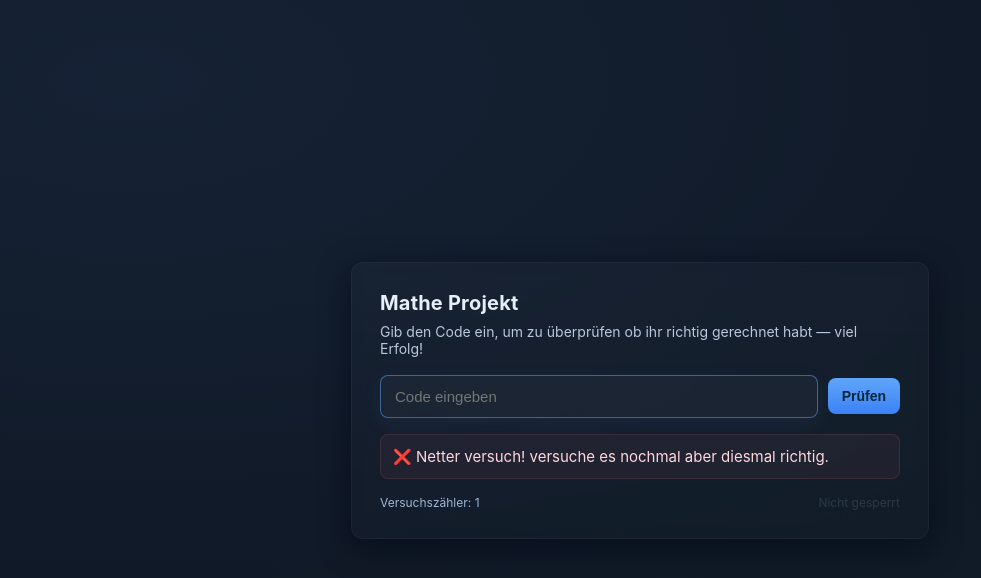
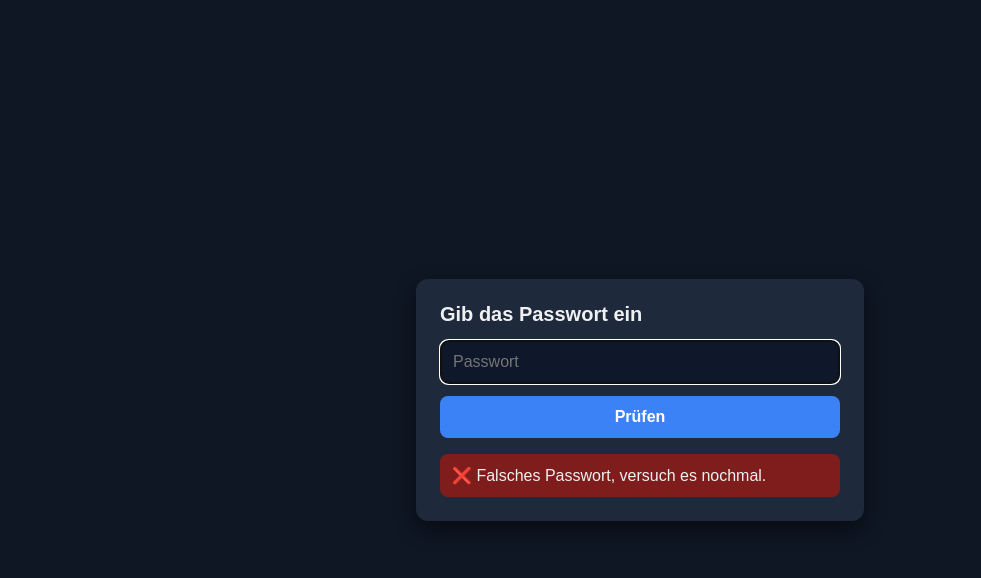
Before and after one commit to Escaperoom132/Escaperoom, a plain HTML site: page index.html in a window 1280 px wide. Both pictures are taken after a click on the button "Prüfen". Shown: the whole page, without its empty margins (0-981 px from the left). Drawn offline with Linux system fonts and the light colour scheme.

Commit message:
Update index.html

```diff
--- a/index.html
+++ b/index.html
@@ -3,267 +3,122 @@
 <head>
   <meta charset="utf-8" />
   <meta name="viewport" content="width=device-width,initial-scale=1" />
-  <title>Matheprojekt</title>
+  <title>Passwort-Rätsel</title>
   <style>
-    :root{
-      --bg: #0f1724;
-      --card: #0b1220;
-      --accent: #60a5fa;
-      --success: #34d399;
-      --danger: #fb7185;
-      --glass: rgba(255,255,255,0.03);
-      font-family: Inter, ui-sans-serif, system-ui, -apple-system, "Segoe UI", Roboto, "Helvetica Neue", Arial;
+    body {
+      font-family: sans-serif;
+      background: #0f1724;
+      color: #f0f0f0;
+      margin: 0;
+      display: flex;
+      justify-content: center;
+      align-items: center;
+      height: 100vh;
     }
-
-    html,body{
-      height:100%;
-      margin:0;
-      background: radial-gradient(1200px 600px at 10% 10%, rgba(96,165,250,0.08), transparent),
-                  radial-gradient(1000px 500px at 90% 90%, rgba(52,211,153,0.03), transparent),
-                  var(--bg);
-      color:#e6eef8;
+    .card {
+      background: #1e293b;
+      padding: 24px;
+      border-radius: 12px;
+      max-width: 400px;
+      width: 100%;
+      box-shadow: 0 8px 20px rgba(0,0,0,0.5);
     }
-
-    .wrap{
-      min-height:100%;
-      display:flex;
-      align-items:center;
-      justify-content:center;
-      padding:32px;
-      box-sizing:border-box;
+    h1 {
+      font-size: 20px;
+      margin-top: 0;
     }
-
-    .card{
-      width:100%;
-      max-width:520px;
-      background:linear-gradient(180deg, rgba(255,255,255,0.02), rgba(255,255,255,0.01));
-      border:1px solid rgba(255,255,255,0.04);
-      box-shadow: 0 8px 30px rgba(2,6,23,0.6);
-      border-radius:12px;
-      padding:28px;
-      backdrop-filter: blur(6px);
+    input[type="password"] {
+      width: 100%;
+      padding: 12px;
+      border-radius: 8px;
+      border: 1px solid #334155;
+      background: #0f172a;
+      color: #f0f0f0;
+      font-size: 16px;
+      box-sizing: border-box;
+      margin-bottom: 12px;
     }
-
-    h1{
-      margin:0 0 8px 0;
-      font-size:20px;
-      letter-spacing:0.2px;
+    button {
+      width: 100%;
+      padding: 12px;
+      border: none;
+      border-radius: 8px;
+      background: #3b82f6;
+      color: white;
+      font-weight: bold;
+      font-size: 16px;
+      cursor: pointer;
     }
-    p.lead{
-      margin:0 0 18px 0;
-      color: #b9c8dd;
-      font-size:14px;
+    button:active {
+      background: #2563eb;
     }
-
-    .input-row{
-      display:flex;
-      gap:10px;
-      align-items:center;
+    .message {
+      margin-top: 16px;
+      padding: 12px;
+      border-radius: 8px;
+      display: none;
     }
-
-    input[type="password"]{
-      flex:1;
-      padding:12px 14px;
-      border-radius:8px;
-      border:1px solid rgba(255,255,255,0.06);
-      background:var(--glass);
-      color:inherit;
-      font-size:15px;
-      outline:none;
-      transition:box-shadow .12s, border-color .12s;
-    }
-    input[type="password"]:focus{
-      box-shadow: 0 6px 20px rgba(96,165,250,0.08);
-      border-color: rgba(96,165,250,0.5);
-    }
-
-    button{
-      padding:10px 14px;
-      border-radius:8px;
-      border:0;
-      background: linear-gradient(180deg,var(--accent), #3b82f6);
-      color:#04263b;
-      font-weight:600;
-      cursor:pointer;
-      font-size:14px;
-    }
-    button:active{ transform: translateY(1px); }
-
-    .message{
-      margin-top:16px;
-      padding:12px;
-      border-radius:8px;
-      display:none;
-      align-items:center;
-      gap:10px;
-      font-size:15px;
-    }
-    .message.show{ display:flex; }
-
-    .msg-success{ background: rgba(52,211,153,0.08); border:1px solid rgba(52,211,153,0.12); color: #bff7dd; }
-    .msg-wrong{ background: rgba(251,113,133,0.06); border:1px solid rgba(251,113,133,0.12); color:#ffd7dc; }
-
-    .hint{
-      margin-top:12px;
-      font-size:13px;
-      color:#9db7d6;
-    }
-
-    .small{
-      font-size:12px;
-      color:#9fb7d6;
-    }
-
-    footer{
-      margin-top:16px;
-      font-size:12px;
-      color:#7f9fc2;
-      display:flex;
-      justify-content:space-between;
-      align-items:center;
-    }
-
-    .hidden-content{
-      margin-top:18px;
-      padding:16px;
-      border-radius:8px;
-      background: linear-gradient(180deg, rgba(255,255,255,0.01), rgba(255,255,255,0.005));
-      border:1px dashed rgba(255,255,255,0.03);
-      display:none;
-      text-align:center;
-      font-weight:700;
-      font-size:16px;
-    }
-
-    .locked{
-      opacity:0.18;
-      user-select:none;
-    }
+    .msg-success { background: #065f46; }
+    .msg-wrong { background: #7f1d1d; }
   </style>
 </head>
 <body>
-  <div class="wrap">
-    <div class="card" role="main" aria-labelledby="title">
-      <h1 id="title">Mathe Projekt</h1>
-      <p class="lead">Gib den Code ein, um zu überprüfen ob ihr richtig gerechnet habt — viel Erfolg!</p>
-
-      <div class="input-row" aria-hidden="false">
-        <input id="pwd" type="password" inputmode="text" aria-label="Code eingeben" placeholder="Code eingeben" autocomplete="off" />
-        <button id="submitBtn" type="button">Prüfen</button>
-      </div>
-
-      <div id="message" class="message" role="status" aria-live="polite"></div>
-
-      <div class="hint small"></div>
-
-      <div id="hidden" class="hidden-content" aria-hidden="true">
-        Super — Der Code ist richtig! 🎉<br>
-
-      </div>
-
-      <footer>
-        <div class="small">Versuchszähler: <span id="tries">0</span></div>
-        <div class="small locked" id="lockedNote">Nicht gesperrt</div>
-      </footer>
-    </div>
+  <div class="card">
+    <h1>Gib das Passwort ein</h1>
+    <input id="pwd" type="password" placeholder="Passwort" autocomplete="off" />
+    <button id="submitBtn">Prüfen</button>
+    <div id="message" class="message"></div>
   </div>
 
   <script>
-    // --- EINFACHE KONFIG ---
-    // Lege hier das Passwort fest:
-    const PASSWORD = "geheim123"; // <-- Passwort ändern wie du willst
-
-    // Optionale Sperre nach N Fehlschlägen:
-    const MAX_TRIES = 5;      // 0 = keine Sperre
-    const LOCK_SECONDS = 20;  // Sperrzeit in Sekunden (wenn MAX_TRIES > 0)
-
-    // --- LOGIK ---
+    const PASSWORD = "geheim123"; // <-- dein Passwort hier ändern
     const input = document.getElementById("pwd");
     const btn = document.getElementById("submitBtn");
     const msg = document.getElementById("message");
-    const hidden = document.getElementById("hidden");
-    const triesEl = document.getElementById("tries");
-    const lockedNote = document.getElementById("lockedNote");
 
-    let tries = 0;
-    let lockedUntil = 0;
-
-    function setMessage(text, type) {
+    function setMessage(text, ok) {
       msg.textContent = text;
-      msg.className = "message show " + (type === "ok" ? "msg-success" : "msg-wrong");
-    }
-
-    function clearMessage() {
-      msg.className = "message";
-      msg.textContent = "";
-    }
-
-    function lock(seconds) {
-      lockedUntil = Date.now() + seconds*1000;
-      input.disabled = true;
-      btn.disabled = true;
-      lockedNote.textContent = "Gesperrt für " + seconds + "s";
-      lockedNote.classList.add("locked");
-      let interval = setInterval(() => {
-        const remaining = Math.ceil((lockedUntil - Date.now())/1000);
-        if (remaining <= 0) {
-          clearInterval(interval);
-          input.disabled = false;
-          btn.disabled = false;
-          lockedNote.textContent = "Nicht gesperrt";
-          lockedNote.classList.remove("locked");
-          tries = 0;
-          triesEl.textContent = tries;
-          clearMessage();
-        } else {
-          lockedNote.textContent = "Gesperrt für " + remaining + "s";
-        }
-      }, 250);
+      msg.style.display = "block";
+      msg.className = "message " + (ok ? "msg-success" : "msg-wrong");
     }
 
     function checkPassword() {
-      if (lockedUntil > Date.now()) {
-        setMessage("Zurzeit gesperrt — warte kurz.", "bad");
-        return;
-      }
-
-      const val = input.value.trim();
-      tries++;
-      triesEl.textContent = tries;
-
-      if (val === PASSWORD) {
-        // Erfolg
-        setMessage("✅ Richtig! Freischaltung...", "ok");
-        // kleine Verzögerung für Dramaturgie
-        setTimeout(() => {
-          hidden.style.display = "block";
-          hidden.setAttribute("aria-hidden", "false");
-          hidden.scrollIntoView({behavior:"smooth", block:"center"});
-          clearMessage();
-        }, 450);
+      if (input.value.trim() === PASSWORD) {
+        setMessage("🎉 Super — du hast gewonnen!", true);
       } else {
-        setMessage("❌ Netter versuch! versuche es nochmal aber diesmal richtig.", "bad");
-        // Sperren wenn zu viele Fehlversuche
-        if (MAX_TRIES > 0 && tries >= MAX_TRIES) {
-          setTimeout(() => lock(LOCK_SECONDS), 300);
-        }
+        setMessage("❌ Falsches Passwort, versuch es nochmal.", false);
       }
       input.value = "";
-      input.focus();
+      input.focus({ preventScroll: true });
     }
 
-    // Enter-Taste zum Abschicken
-    input.addEventListener("keydown", (e) => {
+    btn.addEventListener("click", checkPassword);
+    input.addEventListener("keydown", e => {
       if (e.key === "Enter") {
-        e.preventDefault();
         checkPassword();
       }
     });
 
-    btn.addEventListener("click", checkPassword);
+    // --- Handy-Fix ---
+    // Nach dem Rausgehen wieder fokussierbar
+    input.addEventListener("blur", () => {
+      setTimeout(() => {
+        if (!input.disabled) {
+          input.focus({ preventScroll: true });
+        }
+      }, 100);
+    });
 
-    // optional: Fokus aufs Feld setzen
-    window.addEventListener("load", () => input.focus());
+    // Klick ins Feld sicherstellen
+    input.addEventListener("touchstart", () => {
+      if (!input.disabled) {
+        input.removeAttribute("readonly");
+        input.focus({ preventScroll: true });
+      }
+    });
+
+    // Autofokus beim Laden
+    window.addEventListener("load", () => input.focus({ preventScroll: true }));
   </script>
 </body>
 </html>
```
